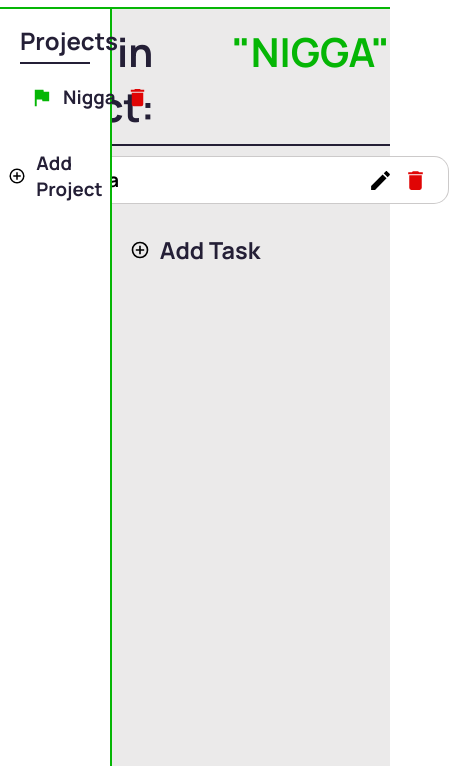
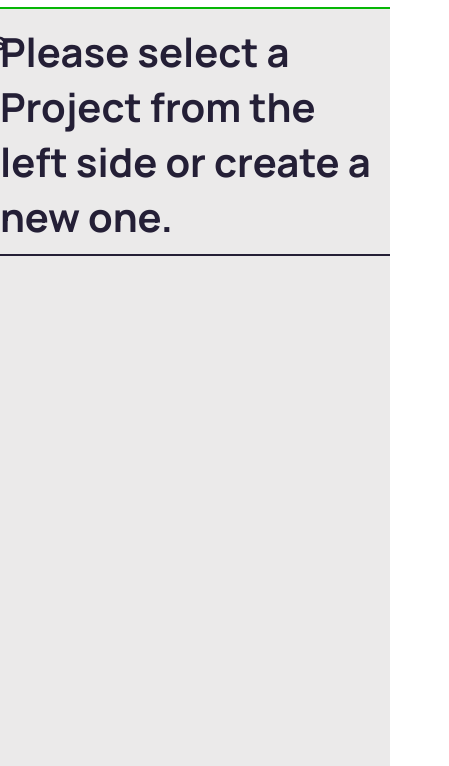
Before and after one commit to Qondzio/odin_todo, a website built with webpack: page src/template.html in a window 390 px wide. Shown: the part 78-844 px from the top of the page, 449 px wide, since content can reach past the window. Built offline with nearby package versions, Linux system fonts and the light colour scheme; a web font is replaced by a local one.

Commit message:
Deleted pre-added projects and tasks. Also added a function to make a 'hamburger' work and display 'main-left'.

```diff
--- a/src/index.js
+++ b/src/index.js
@@ -1 +1,8 @@
 import "./styles.css"
+
+const hamburger=document.getElementById("hamburger_menu");
+
+hamburger.addEventListener('click', ()=>{
+    const leftDiv=document.querySelector(".main_left");
+    leftDiv.classList.toggle("main_left_active");
+})
--- a/src/styles.css
+++ b/src/styles.css
@@ -48,7 +48,7 @@ main h2, h3{
     padding: 0 20px;
     background-color: white;
     border-right: 2px solid rgb(5, 182, 5);
-    transform: translateX(0);
+    transform: translateX(-100%);
     transition: transform 0.3s ease-in-out;
     position: absolute;
     top: 0;
--- a/src/template.html
+++ b/src/template.html
@@ -22,15 +22,7 @@
         <div class="main_left">
             <h2>Projects</h2>
             <div class="main_projects">
-                <div class="project">
-                    <span class="left">
-                        <img src="./images/flag.svg" alt="task_flag" width="23" height="23">
-                        <h3>Nigga</h3>
-                    </span>
-                    <span class="right">
-                        <img src="./images/delete.svg" alt="trash_can" width="23px" height="23px">
-                    </span>
-                </div>
+
             </div>
             <div class="main_add_projects">
                 <img src="./images/plus-circle-outline.svg" alt="add_project" width="18.72" height="18.72">
@@ -39,28 +31,18 @@
         </div>
         <div class="main_right">
             <div class="main_right_title">
-                <h2>Tasks in project:</h2>
-                <h2 id="h2_project_name">
+                <h2>Please select a Project from the left side or create a new one.</h2>
+                <!-- <h2 id="h2_project_name">
                     "Nigga"
-                </h2>
+                </h2> -->
             </div>
-            <div class="main_tasks">
-                <div class="task">
-                    <span class="task_info_left">
-                        <span class="unchecked"></span>
-                        <h4>Feed a nigga</h4>
-                    </span>
-                    <span class="task_info_right">
-                        <img src="./images/edit.svg" alt="edit_task" width="25px" height="25px">
-                        <img src="./images/delete.svg" alt="delete_task" width="25px" height="25px">
-                    </span>
-                </div>
+            <!-- <div class="main_tasks">
 
             </div>
             <div class="main_add_task">
                 <img src="./images/plus-circle-outline.svg" alt="add_project" width="20" height="20">
                 <h3>Add Task</h3>
-            </div>
+            </div> -->
         </div>
     </main>
 </body>
```
